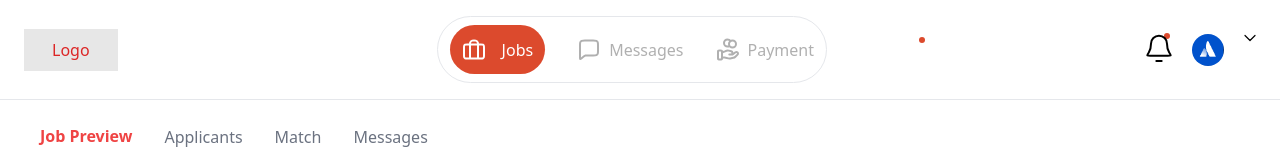
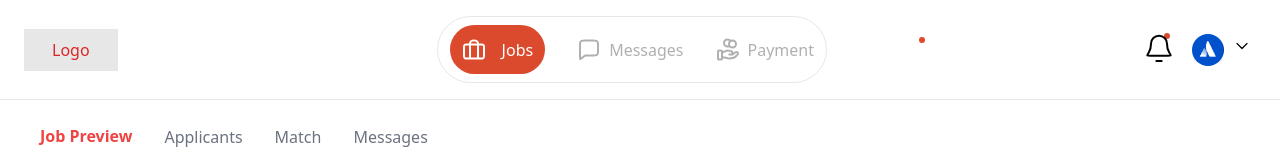
Before and after one commit to hsraktu17/TechkareerXoratory, a Next.js app: page / in a window 1280 px wide. Shown: the top 160 px of the page. Built offline with nearby package versions, Linux system fonts and the light colour scheme.

Commit message:
dropdown fixed

```diff
--- a/components/Appbar.tsx
+++ b/components/Appbar.tsx
@@ -39,7 +39,7 @@ export default function Appbar() {
                             <path d="M15.6666 27H10.3333M20.9999 9.66669C20.9999 7.54496 20.1571 5.51012 18.6568 4.00983C17.1565 2.50954 15.1217 1.66669 12.9999 1.66669C10.8782 1.66669 8.84338 2.50954 7.34309 4.00983C5.8428 5.51012 4.99994 7.54496 4.99994 9.66669C4.99994 13.7869 3.96057 16.608 2.7995 18.4739C1.82011 20.0479 1.33042 20.8348 1.34838 21.0544C1.36826 21.2975 1.41976 21.3902 1.61564 21.5355C1.79256 21.6667 2.59006 21.6667 4.18508 21.6667H21.8148C23.4098 21.6667 24.2073 21.6667 24.3842 21.5355C24.5801 21.3902 24.6316 21.2975 24.6515 21.0544C24.6695 20.8348 24.1798 20.0479 23.2004 18.4739C22.0393 16.608 20.9999 13.7869 20.9999 9.66669Z" stroke="black" stroke-width="2" stroke-linecap="round" stroke-linejoin="round"/>
                         </svg>
                         <Image src={image} alt="Profile" className="rounded-full w-8 h-8"/>
-                        <svg width="12" height="8" viewBox="0 0 12 8" fill="none" xmlns="http://www.w3.org/2000/svg">
+                        <svg width="12" height="8" viewBox="0 0 12 8" fill="none" xmlns="http://www.w3.org/2000/svg" className=" relative right-[0.5rem] top-[0.55rem]">
                             <path d="M1 1.5L6 6.5L11 1.5" stroke="black" stroke-width="1.2" stroke-linecap="round" stroke-linejoin="round"/>
                         </svg>
                     </div>
```
